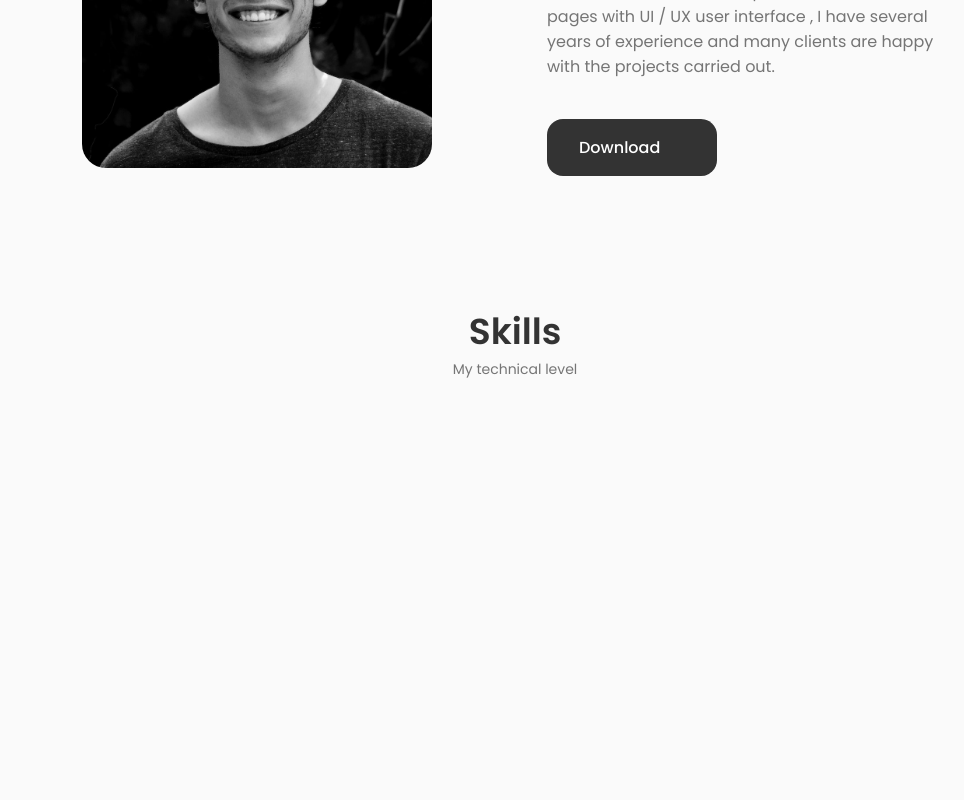
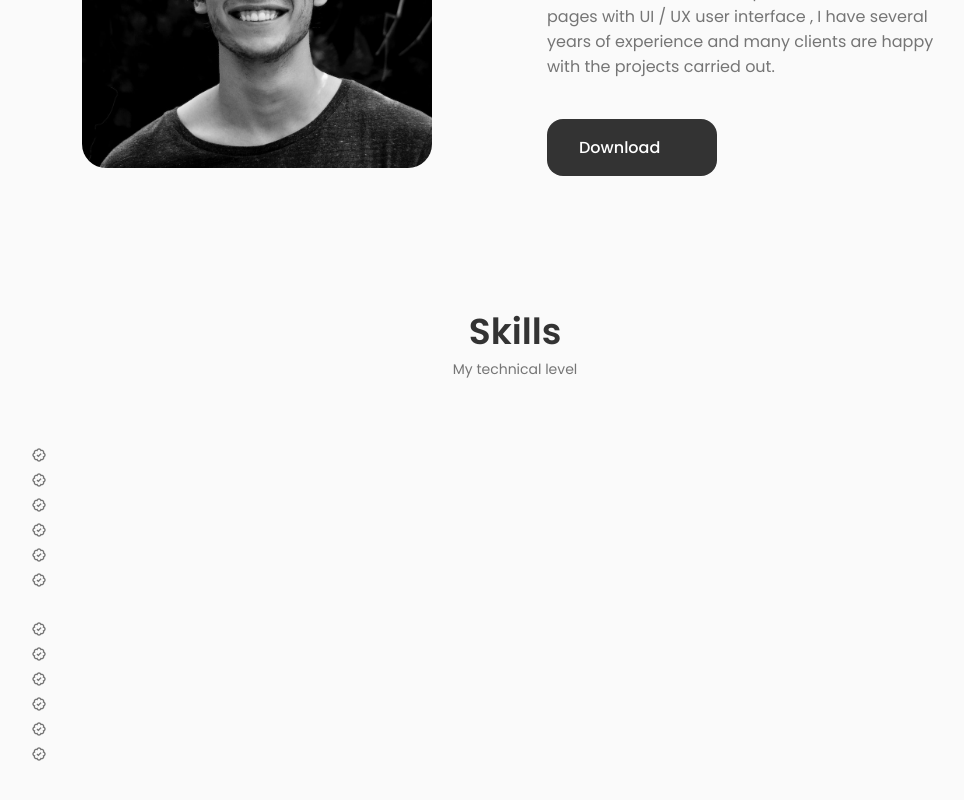
Before and after one commit to nicoisz/myWebSite, a React (Create React App) app: page / in a window 1280 px wide. Shown: the part 1093-1893 px from the top of the page, without its empty margins (125-1089 px from the left). Before the commit the page ends 1569 px from the top, so only its background shows below. Built offline with nearby package versions, Linux system fonts and the light colour scheme; some icons are missing.

Commit message:
creando front end y backend section

```diff
--- /dev/null
+++ b/src/components/skills/Backend.jsx
@@ -0,0 +1,71 @@
+import React from 'react'
+
+const Backend = () => {
+  return (
+    <div className="skills__content">
+    <h3 className="skills_title"></h3>
+      <div className="skills__box">
+          <div className="skills__group">
+              <div className="skills__data">
+                  <i className="bx bx-badge-check"></i>
+
+                  <div>
+                      <h3 className="skills__name">
+                      </h3>
+                      <span className="skills__level"></span>
+                  </div>
+              </div>
+              <div className="skills__data">
+                  <i className="bx bx-badge-check"></i>
+
+                  <div>
+                      <h3 className="skills__name">
+                      </h3>
+                      <span className="skills__level"></span>
+                  </div>
+              </div>
+              <div className="skills__data">
+                  <i className="bx bx-badge-check"></i>
+
+                  <div>
+                      <h3 className="skills__name">
+                      </h3>
+                      <span className="skills__level"></span>
+                  </div>
+              </div>
+          </div>
+          <div className="skills__group">
+              <div className="skills__data">
+                  <i className="bx bx-badge-check"></i>
+
+                  <div>
+                      <h3 className="skills__name">
+                      </h3>
+                      <span className="skills__level"></span>
+                  </div>
+              </div>
+              <div className="skills__data">
+                  <i className="bx bx-badge-check"></i>
+
+                  <div>
+                      <h3 className="skills__name">
+                      </h3>
+                      <span className="skills__level"></span>
+                  </div>
+              </div>
+              <div className="skills__data">
+                  <i className="bx bx-badge-check"></i>
+
+                  <div>
+                      <h3 className="skills__name">
+                      </h3>
+                      <span className="skills__level"></span>
+                  </div>
+              </div>
+          </div>
+      </div>
+  </div>
+  )
+}
+
+export default Backend
--- /dev/null
+++ b/src/components/skills/Frontend.jsx
@@ -0,0 +1,71 @@
+import React from 'react'
+
+const Frontend = () => {
+  return (
+      <div className="skills__content">
+        <h3 className="skills_title"></h3>
+          <div className="skills__box">
+              <div className="skills__group">
+                  <div className="skills__data">
+                      <i className="bx bx-badge-check"></i>
+
+                      <div>
+                          <h3 className="skills__name">
+                          </h3>
+                          <span className="skills__level"></span>
+                      </div>
+                  </div>
+                  <div className="skills__data">
+                      <i className="bx bx-badge-check"></i>
+
+                      <div>
+                          <h3 className="skills__name">
+                          </h3>
+                          <span className="skills__level"></span>
+                      </div>
+                  </div>
+                  <div className="skills__data">
+                      <i className="bx bx-badge-check"></i>
+
+                      <div>
+                          <h3 className="skills__name">
+                          </h3>
+                          <span className="skills__level"></span>
+                      </div>
+                  </div>
+              </div>
+              <div className="skills__group">
+                  <div className="skills__data">
+                      <i className="bx bx-badge-check"></i>
+
+                      <div>
+                          <h3 className="skills__name">
+                          </h3>
+                          <span className="skills__level"></span>
+                      </div>
+                  </div>
+                  <div className="skills__data">
+                      <i className="bx bx-badge-check"></i>
+
+                      <div>
+                          <h3 className="skills__name">
+                          </h3>
+                          <span className="skills__level"></span>
+                      </div>
+                  </div>
+                  <div className="skills__data">
+                      <i className="bx bx-badge-check"></i>
+
+                      <div>
+                          <h3 className="skills__name">
+                          </h3>
+                          <span className="skills__level"></span>
+                      </div>
+                  </div>
+              </div>
+          </div>
+      </div>
+  )
+}
+
+export default Frontend
--- a/src/components/skills/Skills.jsx
+++ b/src/components/skills/Skills.jsx
@@ -1,11 +1,18 @@
 import React from 'react'
 import './skills.css'
+import Frontend from './Frontend'
+import Backend from './Backend'
 
 const Skills = () => {
   return (
       <section className="skills section" id="skills">
           <h2 className="section__title">Skills</h2>
           <span className="section__subtitle">My technical level</span>
+
+          <div className="skills__container container grid">
+              <Frontend></Frontend>
+              <Backend></Backend>
+          </div>
       </section>
   )
 }
```
